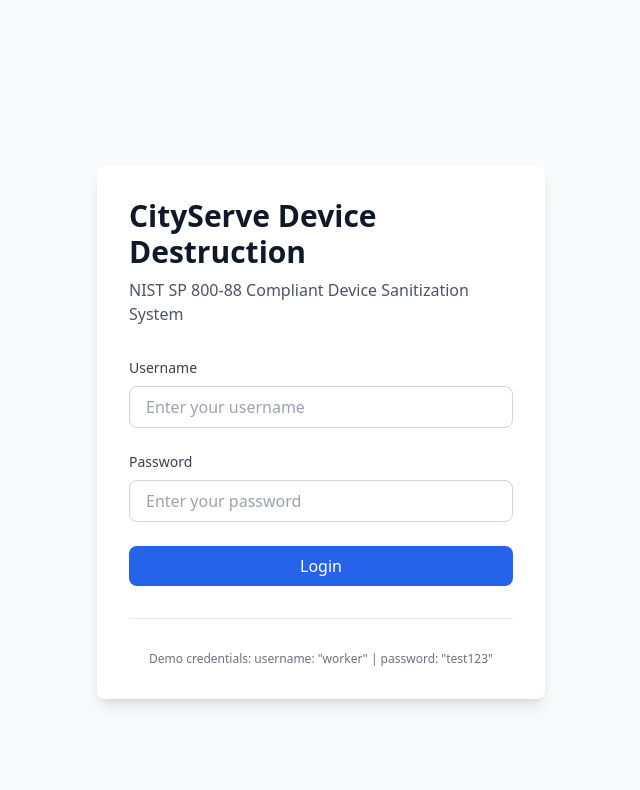
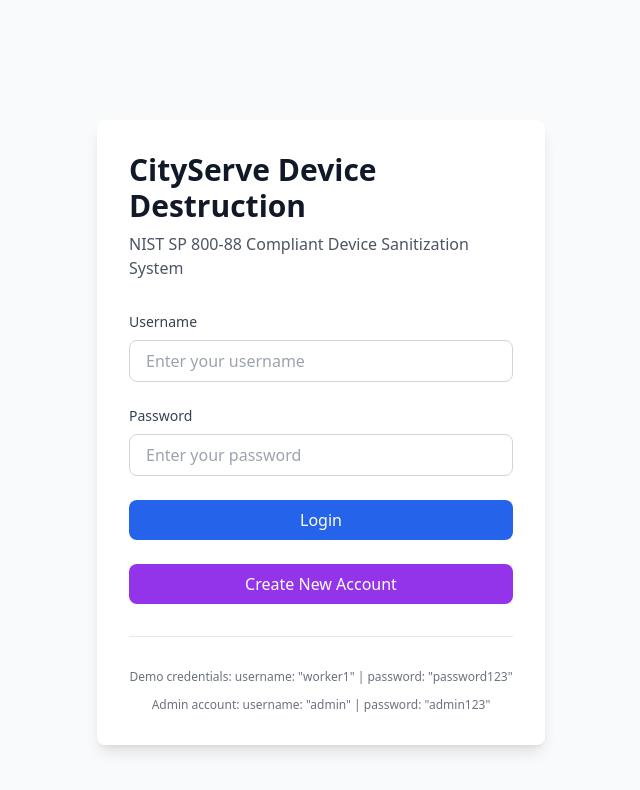
Before and after one commit to joshnelson00/cloudathon, a React (Vite) app in the folder frontend/: page /login in a window 1280 px wide. Shown: the top 790 px of the page, without its empty margins (319-959 px from the left). Built offline with nearby package versions, Linux system fonts and the light colour scheme; no server answers.

Commit message:
feat: add 'Create New Account' button to login page
- Purple button links to /admin/users
- Allows admins to access user creation page from login screen
- Updated demo credentials in help text
- Removed incorrect 'worker' credential (should be 'worker1')

```diff
--- a/frontend/src/pages/Login.tsx
+++ b/frontend/src/pages/Login.tsx
@@ -82,9 +82,22 @@ export default function Login() {
               </button>
             </form>
 
+            <div className="mt-6">
+              <button
+                type="button"
+                onClick={() => navigate("/admin/users")}
+                className="w-full px-4 py-2 bg-purple-600 text-white rounded-lg hover:bg-purple-700 font-medium transition"
+              >
+                Create New Account
+              </button>
+            </div>
+
             <div className="mt-8 pt-8 border-t border-gray-200">
+              <p className="text-xs text-gray-500 text-center mb-3">
+                Demo credentials: username: "worker1" | password: "password123"
+              </p>
               <p className="text-xs text-gray-500 text-center">
-                Demo credentials: username: "worker" | password: "test123"
+                Admin account: username: "admin" | password: "admin123"
               </p>
             </div>
           </div>
```
